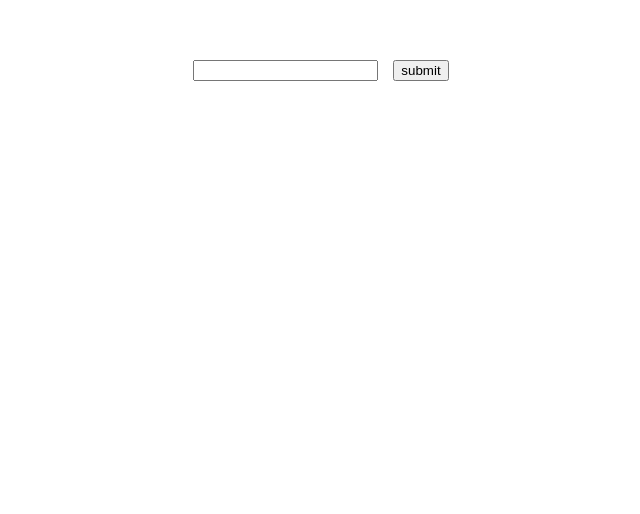
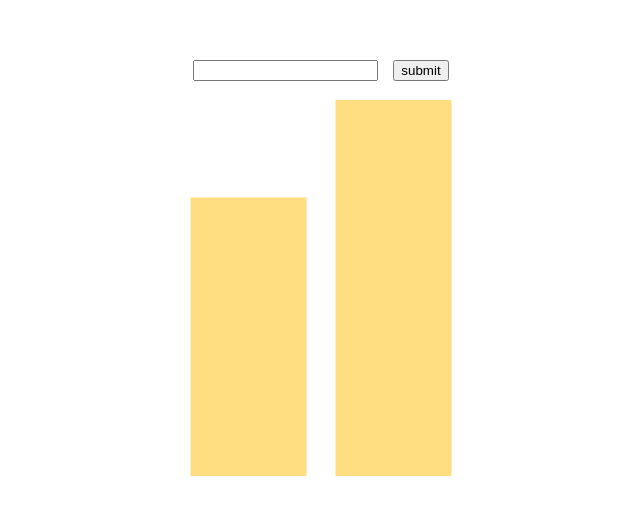
Before and after one commit to SleepySleepyFox/weatherforecasttest, a React (Create React App) app: page / in a window 1280 px wide. Shown: the top 514 px of the page, without its empty margins (319-959 px from the left). Built offline with nearby package versions, Linux system fonts and the light colour scheme.

Commit message:
feat: basic chart added

```diff
--- a/src/App.css
+++ b/src/App.css
@@ -4,5 +4,6 @@
   display: flex;
   justify-content: center;
   align-items: center;
+  flex-direction: column;
   margin-top: 60px;
 }
--- a/src/App.jsx
+++ b/src/App.jsx
@@ -1,10 +1,18 @@
 import "./App.css";
+import Chart from "./components/chart/Chart";
 import Search from "./components/search/Search";
 
 function App() {
+  // TODO:
+  // - Create charts
+  // - Get API data
+  // - Create redux stor and slices
+  // - Create fallback if city not found
+
   return (
     <div className="App">
       <Search />
+      <Chart />
     </div>
   );
 }
--- /dev/null
+++ b/src/components/chart/Chart.css
@@ -0,0 +1,4 @@
+.container {
+  width: 300px;
+  height: 400px;
+}
--- /dev/null
+++ b/src/components/chart/Chart.jsx
@@ -0,0 +1,23 @@
+import { Bar, BarChart, ResponsiveContainer } from "recharts";
+import "./Chart.css";
+export default function Chart() {
+  const data = [
+    {
+      temp: "20",
+      date: "03.15",
+    },
+    {
+      temp: "27",
+      date: "03.16",
+    },
+  ];
+  return (
+    <div className="container">
+      <ResponsiveContainer height="100%" width="100%">
+        <BarChart data={data} height={100} width={200}>
+          <Bar dataKey="temp" fill="#ffdd80" aria-busy></Bar>
+        </BarChart>
+      </ResponsiveContainer>
+    </div>
+  );
+}
--- a/src/index.css
+++ b/src/index.css
@@ -1,4 +1,6 @@
+html,
 body {
+  height: 100vh;
   margin: 0;
   font-family: -apple-system, BlinkMacSystemFont, 'Segoe UI', 'Roboto', 'Oxygen',
     'Ubuntu', 'Cantarell', 'Fira Sans', 'Droid Sans', 'Helvetica Neue',
```
